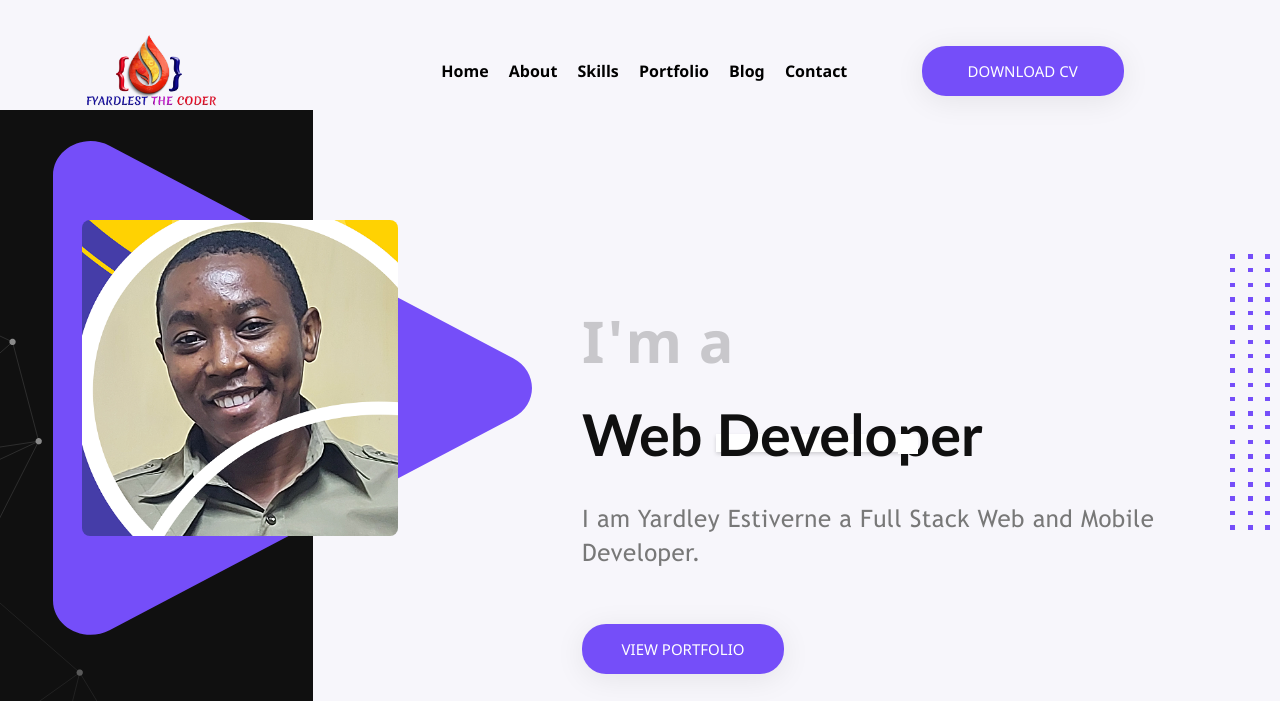
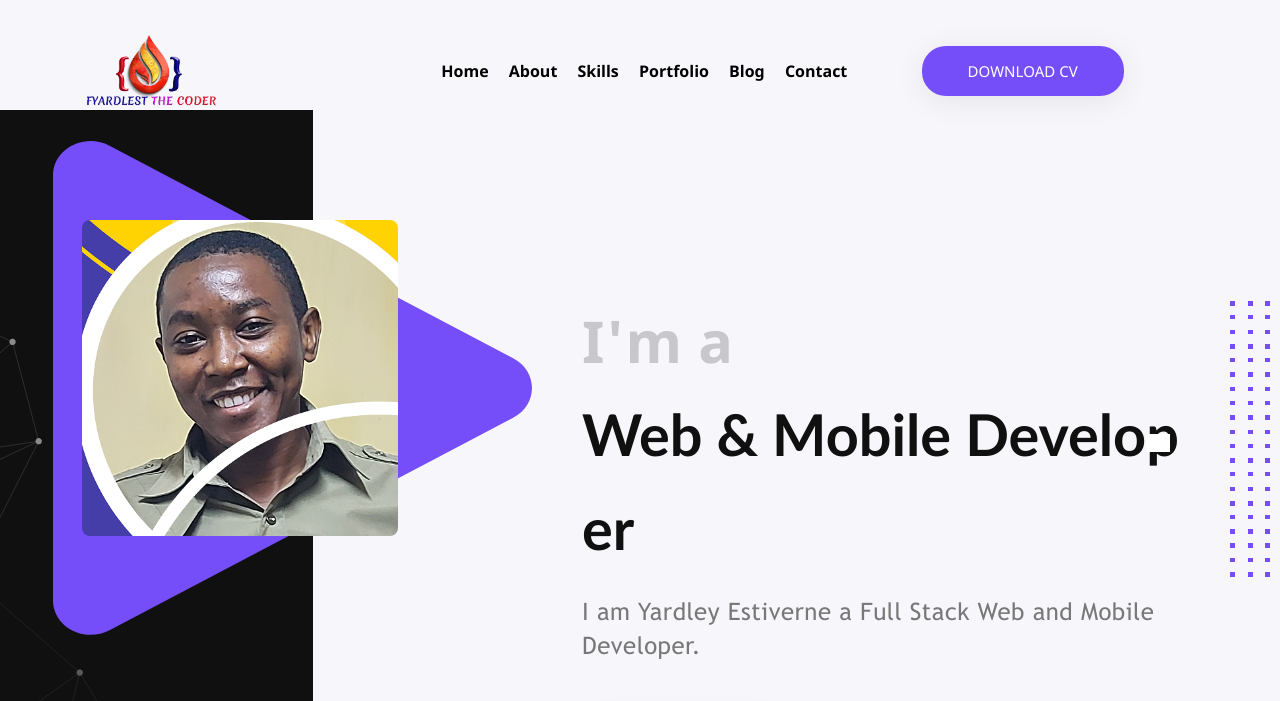
Before and after one commit to fyardlest1/fyardlest-portfolio, a plain HTML site: page index.html in a window 1280 px wide. Shown: the top 701 px of the page. Drawn offline with Linux system fonts and the light colour scheme.

Commit message:
Title Update 2022 Jan

```diff
--- a/css/sass/style.css
+++ b/css/sass/style.css
@@ -236,7 +236,7 @@ h1, h2, h3, h4, h5, h6 {
 }
 
 .headline-xl {
-  font-size: 94px;
+  font-size: 98px;
   line-height: 110px;
   margin-bottom: 20px;
   font-weight: bold;
@@ -245,7 +245,7 @@ h1, h2, h3, h4, h5, h6 {
   display: block;
   font-family: "Noto Sans";
   opacity: 0.2;
-  letter-spacing: 0.8px;
+  letter-spacing: 0.7px;
 }
 .headline-xl i {
   position: relative;
@@ -271,8 +271,8 @@ h1, h2, h3, h4, h5, h6 {
   position: absolute;
   top: 48%;
   left: 0;
-  width: 20px;
-  height: 20px;
+  width: 24px;
+  height: 18px;
   background: #ffffff;
   z-index: 1;
   margin-top: 1px;
--- a/index.html
+++ b/index.html
@@ -71,7 +71,7 @@
                     <div class="col-lg-7 order-lg-2 order-1">
                         <div class="banner-content">
                             <h3 class="headline-xl wow right-animation" data-wow-duration="1s" data-wow-delay="0.1s">
-                                <span>I'm a</span> Web <i>Develo<b>p</b>er</i>
+                                <span>I'm a</span> Web & Mobile <i>Develo<b>p</b>er</i>
                                 <!-- <i>Developer <b>Or</b> Designer</i> -->
                             </h3>
                             <h5 class="h5-title wow right-animation" data-wow-duration="1s" data-wow-delay="0.2s">
```
